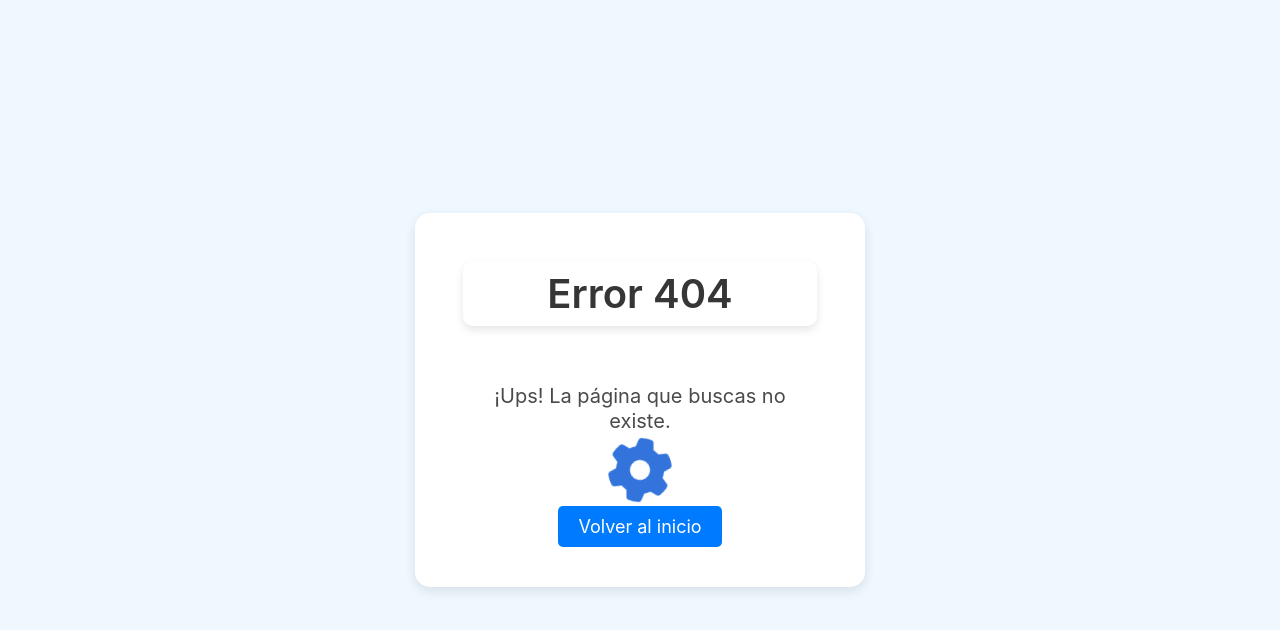
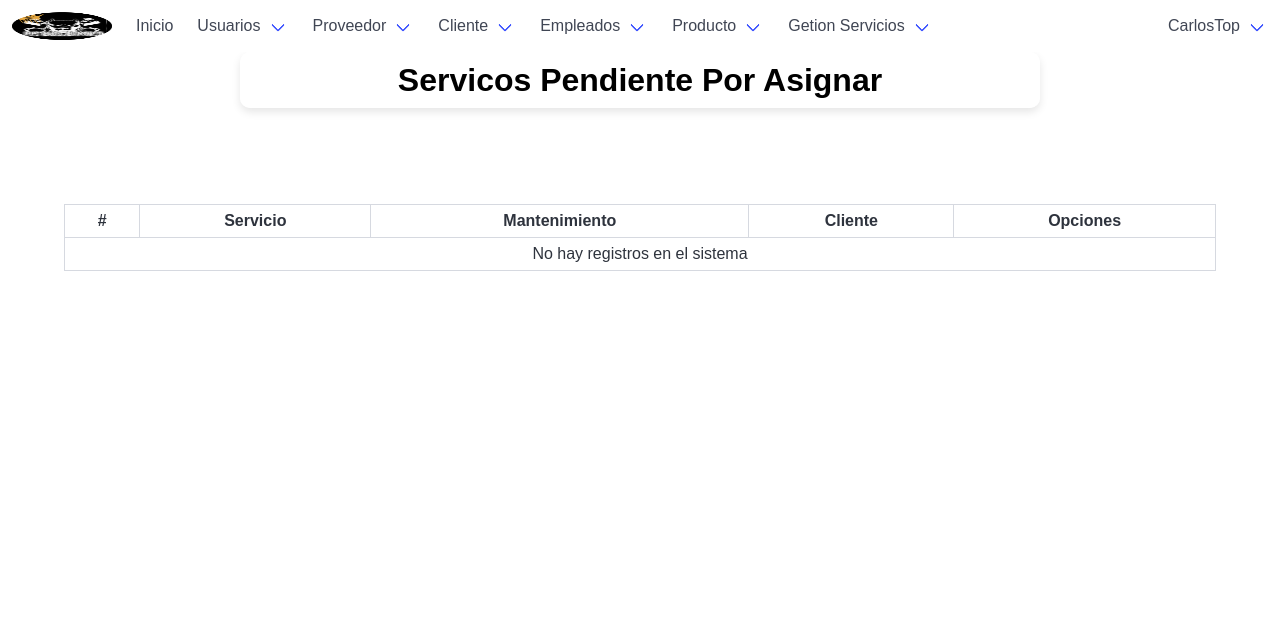
Before and after one commit to carlospalacios25/Taller_Pitbull, a PHP site: page /Taller_Pitbull/servicepend/ in a window 1280 px wide. Shown: the top 630 px of the page. Run offline with PHP 8.4, Linux system fonts and the light colour scheme; a user stored in the database is signed in; data comes from the database, SQL or seed files in the repository; some libraries are stand-ins or nearby versions.

Commit message:
Pend Service

```diff
--- a/app/ajax/serviceAjax.php
+++ b/app/ajax/serviceAjax.php
@@ -14,9 +14,9 @@
 			echo $servicio->registrarServicioControlador();
 		}
 
-		/*if($_POST['Modulo_Cliente']=="actualizar"){
-			echo $porveedor->actualizarProveedorControlador();
-		}*/
+		if($_POST['Modulo_Servicio']=="actualizarEmple"){
+			echo $servicio->actualizarServicioEmpleControlador();
+		}
 
 	}else{
 		session_destroy();
--- a/app/controllers/serviceController.php
+++ b/app/controllers/serviceController.php
@@ -5,6 +5,7 @@
 	use Exception;
 
 	class serviceController extends mainModel{
+
 
 		/*----------  Controlador registrar  ----------*/
 		public function registrarServicioControlador(){
@@ -26,6 +27,7 @@
 
 			// Verificando formato de datos
 			if ($this->verificarDatos("[0-9]{3,40}", $cedulaCli)) {
+
 				$alerta = [
 					"tipo" => "simple",
 					"titulo" => "Ocurrió un error inesperado",
@@ -65,10 +67,13 @@
 				$registrar_servicio = $this->guardarDatos("servicios", $servicio_reg);
 
 				if ($registrar_servicio->rowCount() == 1) {
+					$consulta_id = $this->ejecutarConsulta("SELECT id_servicios FROM servicios ORDER BY id_servicios DESC LIMIT 1");
+        			$idServicio = $consulta_id->fetchColumn();
+
 					$alerta = [
 						"tipo" => "limpiar",
 						"titulo" => "Servicio registrado",
-						"texto" => "Numero de servicio creado ",
+						"texto" => "Tu número de servicio es: " . $idServicio,
 						"icono" => "success"
 					];
 				} else {
@@ -91,7 +96,7 @@
 			return json_encode($alerta);
 		}
 		/*----------  Controlador listar   ----------*/
-		public function listarClienteControlador($pagina, $registros, $url, $busqueda) {
+		public function listadoServiciosPorAsignarControlador($pagina, $registros, $url, $busqueda) {
 
 			$pagina = $this->limpiarCadena($pagina);
 			$registros = $this->limpiarCadena($registros);
@@ -106,11 +111,17 @@
 			$inicio = ($pagina > 0) ? (($pagina * $registros) - $registros) : 0;
 
 			if (isset($busqueda) && $busqueda != "") {
-				$consulta_datos = "SELECT * FROM cliente WHERE (cedula LIKE '%$busqueda%' OR nom_proveedor LIKE '%$busqueda%') ORDER BY cedula ASC LIMIT $inicio, $registros";
-				$consulta_total = "SELECT COUNT(cedula) FROM cliente WHERE (cedula LIKE '%$busqueda%' OR cedula LIKE '%$busqueda%')";
+				$consulta_datos = "SELECT * FROM servicios WHERE (cedula_cliente LIKE '%$busqueda%' OR documento_emp LIKE '%$busqueda%') ORDER BY id_servicios  ASC LIMIT $inicio, $registros";
+				$consulta_total = "SELECT COUNT(cedula) FROM servicios WHERE (cedula_cliente LIKE '%$busqueda%' OR documento_emp LIKE '%$busqueda%')";
 			} else {
-				$consulta_datos = "SELECT * FROM cliente ORDER BY cedula ASC LIMIT $inicio, $registros";
-				$consulta_total = "SELECT COUNT(cedula) FROM cliente";
+				$consulta_datos="SELECT servicios.id_servicios, servicios.observaciones, cliente.nom_cliente, cliente.ape_cliente
+							FROM servicios
+							INNER JOIN cliente ON servicios.cedula_cliente = cliente.cedula
+							WHERE servicios.documento_emp IS NULL
+							LIMIT $inicio, $registros;
+							";
+				$consulta_total = "SELECT COUNT(id_servicios) FROM servicios  WHERE documento_emp IS NULL";
+
 			}
 
 			$datos = $this->ejecutarConsulta($consulta_datos);
@@ -127,11 +138,10 @@
 					<thead>
 						<tr>
 							<th class="has-text-centered">#</th>
-							<th class="has-text-centered">cedula</th>
-							<th class="has-text-centered">Nombre Completo</th>
-							<th class="has-text-centered">Direccion</th>
-							<th class="has-text-centered">Telefono</th>
-							<!--<th class="has-text-centered" colspan="3">Opciones</th>-->
+							<th class="has-text-centered">Servicio</th>
+							<th class="has-text-centered">Mantenimiento</th>
+							<th class="has-text-centered">Cliente</th>
+							<th class="has-text-centered" colspan="3">Opciones</th>
 						</tr>
 					</thead>
 					<tbody>
@@ -144,13 +154,12 @@
 					$tabla .= '
 						<tr class="has-text-centered">
 							<td>' . $contador . '</td>
-							<td>' . $rows['cedula'] . '</td>
-							<td>' . $rows['nom_cliente'] . ' '.$rows['ape_cliente'].'</td>
-							<td>' . $rows['direccion'] . '</td>
-							<td>' . $rows['telefono'] . '</td>
-							<!--<td>
-								<a href="' . APP_URL . 'customerUpdate/' . $rows['cedula'] . '/" class="button is-success is-rounded is-small">Actualizar</a>
-							</td>-->
+							<td>' . $rows['id_servicios'] . '</td>
+							<td>' . $rows['observaciones'] .'</td>
+							<td>' . $rows['nom_cliente'] .' '. $rows['ape_cliente'].' </td>
+							<td>
+								<a href="' . APP_URL . 'serviceUpdateEmpl/' . $rows['id_servicios'] . '/" class="button is-success is-rounded is-small">Asignar</a>
+							</td>
 						</tr>
 					';
 					$contador++;
@@ -182,7 +191,7 @@
 
 			### Paginacion ###
 			if ($total >= 1 && $pagina <= $numeroPaginas) {
-				$tabla .= '<p class="has-text-right">Mostrando Cliente <strong>' . $pag_inicio . '</strong> al <strong>' . $pag_final . '</strong> de un <strong>total de ' . $total . '</strong></p>';
+				$tabla .= '<p class="has-text-right">Servicios Pendiente Por Asignar <strong>' . $pag_inicio . '</strong> al <strong>' . $pag_final . '</strong> de un <strong>total de ' . $total . '</strong></p>';
 
 				$tabla .= $this->paginadorTablas($pagina, $numeroPaginas, $url, 10);
 			}
@@ -191,178 +200,73 @@
 		}
 
 		/*----------  Controlador actualizar   ----------*/
-		public function actualizarProveedorControlador(){
+		public function actualizarServicioEmpleControlador(){
 
-			$documentoProve=$this->limpiarCadena($_POST['documento_NIT']);
+			$idservicio = $this->limpiarCadena($_POST['id_servicios']);
 
 			# Verificando usuario #
-		    $datos=$this->ejecutarConsulta("SELECT * FROM proveedor WHERE documento_NIT ='$documentoProve'");
-		    if($datos->rowCount()<=0){
-		        $alerta=[
-					"tipo"=>"simple",
-					"titulo"=>"Ocurrió un error inesperado",
-					"texto"=>"No hemos encontrado el proveedor en el sistema",
-					"icono"=>"error"
-				];
-				return json_encode($alerta);
-		        exit();
-		    }else{
-		    	$datos=$datos->fetch();
-		    }
-
-		    $admin_usuario=$this->limpiarCadena($_POST['administrador_usuario']);
-		    $admin_clave=$this->limpiarCadena($_POST['administrador_clave']);
-
-		    # Verificando campos obligatorios admin #
-		    if($admin_usuario=="" || $admin_clave==""){
-		        $alerta=[
-					"tipo"=>"simple",
-					"titulo"=>"Ocurrió un error inesperado",
-					"texto"=>"No ha llenado todos los campos que son obligatorios, que corresponden a su USUARIO y CLAVE",
-					"icono"=>"error"
-				];
-				return json_encode($alerta);
-		        exit();
-		    }
-
-		    if($this->verificarDatos("[a-zA-Z0-9]{4,20}",$admin_usuario)){
-		        $alerta=[
-					"tipo"=>"simple",
-					"titulo"=>"Ocurrió un error inesperado",
-					"texto"=>"Su USUARIO no coincide con el formato solicitado",
-					"icono"=>"error"
-				];
-				return json_encode($alerta);
-		        exit();
-		    }
-
-		    if($this->verificarDatos("[a-zA-Z0-9$@.-]{7,100}",$admin_clave)){
-		    	$alerta=[
-					"tipo"=>"simple",
-					"titulo"=>"Ocurrió un error inesperado",
-					"texto"=>"Su CLAVE no coincide con el formato solicitado",
-					"icono"=>"error"
-				];
-				return json_encode($alerta);
-		        exit();
-		    }
-
-		    # Verificando administrador #
-		    $check_admin=$this->ejecutarConsulta("SELECT * FROM usuario WHERE usuario_usuario='$admin_usuario' AND usuario_id='".$_SESSION['id']."'");
-		    if($check_admin->rowCount()==1){
-
-		    	$check_admin=$check_admin->fetch();
-
-		    	if($check_admin['usuario_usuario']!=$admin_usuario || !password_verify($admin_clave,$check_admin['usuario_clave'])){
-
-		    		$alerta=[
-						"tipo"=>"simple",
-						"titulo"=>"Ocurrió un error inesperado",
-						"texto"=>"USUARIO o CLAVE de administrador incorrectos",
-						"icono"=>"error"
-					];
-					return json_encode($alerta);
-		        	exit();
-		    	}
-		    }else{
-		        $alerta=[
-					"tipo"=>"simple",
-					"titulo"=>"Ocurrió un error inesperado",
-					"texto"=>"USUARIO o CLAVE de administrador incorrectos",
-					"icono"=>"error"
-				];
-				return json_encode($alerta);
-		        exit();
-		    }
+			$datos = $this->ejecutarConsulta("SELECT * FROM servicios WHERE id_servicios = '$idservicio' AND documento_emp IS NULL LIMIT 2;");
 
 
-			# Almacenando datos#
-			$nombreProve = $this->limpiarCadena($_POST['nom_proveedor']);
-			$apellidoProve = $this->limpiarCadena($_POST['apellido_sociedad']);
-			$direccionProve = $this->limpiarCadena($_POST['direccion']);
-			$telefonoProve = $this->limpiarCadena($_POST['telefono']);
-			/*$tipoProve = isset($_POST['id_tipo_proveedor']) ? $this->limpiarCadena($_POST['id_tipo_proveedor']) : NULL;*/
-
-		    # Verificando campos obligatorios #
-		    if($documentoProve=="" || $nombreProve==""|| $apellidoProve==""|| $direccionProve==""|| $telefonoProve==""){
-		        $alerta=[
-					"tipo"=>"simple",
-					"titulo"=>"Ocurrió un error inesperado",
-					"texto"=>"No has llenado todos los campos que son obligatorios",
-					"icono"=>"error"
-				];
-				return json_encode($alerta);
-		        exit();
-		    }
-
-		    # Verificando integridad de los datos $this->verificarDatos("[0-9]{0,40}", $tipoProve) || #
-			if ($this->verificarDatos("[0-9]{3,40}", $documentoProve) ||
-				$this->verificarDatos("[0-9]{3,40}", $telefonoProve) ||
-				$this->verificarDatos("[a-zA-ZáéíóúÁÉÍÓÚñÑ ]{3,40}", $nombreProve) ||
-				$this->verificarDatos("[a-zA-ZáéíóúÁÉÍÓÚñÑ ]{3,40}", $apellidoProve)) {
+			if ($datos->rowCount() <= 0) {
 				$alerta = [
 					"tipo" => "simple",
 					"titulo" => "Ocurrió un error inesperado",
-					"texto" => "El proveedor no coincide con el formato solicitado",
+					"texto" => "No hemos encontrado el Servicio en el sistema y/o ya asignado",
 					"icono" => "error"
 				];
 				return json_encode($alerta);
-				exit();
+			} else {
+				$datos = $datos->fetch();
+			}
+
+			# Almacenando datos #
+			$observacionServ = $this->limpiarCadena($_POST['observaciones']);
+			$documentoEmple = isset($_POST['documento_emp']) ? $this->limpiarCadena($_POST['documento_emp']) : NULL;
+
+			# Verificando campos obligatorios #
+			if ($observacionServ == "") {
+				$alerta = [
+					"tipo" => "simple",
+					"titulo" => "Ocurrió un error inesperado",
+					"texto" => "No has llenado todos los campos que son obligatorios",
+					"icono" => "error"
+				];
+				return json_encode($alerta);
 			}
 
 
-            $proveedor_datos_up=[
-				/*[
-					"campo_nombre" => "documento_NIT",
-					"campo_marcador" => ":Documento",
-					"campo_valor" => $documentoProve
-				],*/
+			$servicios_datos_up = [
 				[
-					"campo_nombre" => "nom_proveedor",
-					"campo_marcador" => ":Nombre",
-					"campo_valor" => $nombreProve
+					"campo_nombre" => "observaciones",
+					"campo_marcador" => ":Observaciones",
+					"campo_valor" => $observacionServ
 				],
 				[
-					"campo_nombre" => "apellido_sociedad",
-					"campo_marcador" => ":Apellido",
-					"campo_valor" => $apellidoProve
+					"campo_nombre" => "documento_emp",
+					"campo_marcador" => ":Empleado",
+					"campo_valor" => $documentoEmple
 				],
-				[
-					"campo_nombre" => "direccion",
-					"campo_marcador" => ":Direccion",
-					"campo_valor" => $direccionProve
-				],
-				[
-					"campo_nombre" => "telefono",
-					"campo_marcador" => ":Telefono",
-					"campo_valor" => $telefonoProve
-				],
-				/*[
-					"campo_nombre" => "id_tipo_proveedor",
-					"campo_marcador" => ":Tipo",
-					"campo_valor" => $tipoProve
-				],*/
-
 			];
 
-			$condicion=[
-				"condicion_campo"=>"documento_NIT",
-				"condicion_marcador"=>":Documento",
-				"condicion_valor"=>$documentoProve
+			$condicion = [
+				"condicion_campo" => "id_servicios",
+				"condicion_marcador" => ":IdServicios",
+				"condicion_valor" => $idservicio
 			];
 
-			if($this->actualizarDatos("proveedor", $proveedor_datos_up, $condicion)){
+			if ($this->actualizarDatos("servicios", $servicios_datos_up, $condicion)) {
 				$alerta = [
 					"tipo" => "recargar",
 					"titulo" => "Tipo proveedor actualizado",
-					"texto" => "Los datos del proveedor " . $nombreProve . " se actualizaron correctamente",
+					"texto" => "Servicio asignado a " . $documentoEmple,
 					"icono" => "success"
 				];
 			} else {
 				$alerta = [
 					"tipo" => "simple",
 					"titulo" => "Ocurrió un error inesperado",
-					"texto" => "No hemos podido actualizar los datos del proveedor " . $nombreProve . ", por favor intente nuevamente",
+					"texto" => "No hemos podido actualizar los datos del servicio " . $documentoEmple . ", por favor intente nuevamente",
 					"icono" => "error"
 				];
 			}
@@ -370,4 +274,31 @@
 			return json_encode($alerta);
 		}
 
+		public function obtenerOpcionesEmpleado($busqueda = "") {
+			$busqueda = $this->limpiarCadena($busqueda);
+
+			if ($busqueda != "") {
+				$consulta_datos = "SELECT * FROM cargos WHERE (id_cargos LIKE :busqueda OR tipo_cargo LIKE :busqueda) ORDER BY id_cargos ASC";
+			} else {
+				$consulta_datos = "SELECT * FROM empleado ORDER BY documento_emp  ASC";
+			}
+
+			$stmt = $this->ejecutarConsulta($consulta_datos);
+
+			if ($busqueda != "") {
+				$stmt->bindValue(':busqueda', '%' . $busqueda . '%');
+			}
+
+			$stmt->execute();
+
+			$datos = $stmt->fetchAll();
+
+			$opciones = '';
+			foreach ($datos as $row) {
+				$opciones .= '<option value="' . htmlspecialchars($row['documento_emp']) . '">' . htmlspecialchars($row['nom_empleado']) . ' ' . htmlspecialchars($row['ape_empleado']) . '</option>';
+			}
+
+			// Devolver las opciones generadas
+			return $opciones;
+		}
 	}
--- a/app/models/mainModel.php
+++ b/app/models/mainModel.php
@@ -12,7 +12,7 @@
         private $user = DB_USER;
         private $pass = DB_PASS;
 
-        public function conectar(){
+		public function conectar(){
             $conexion = new PDO("mysql:host=".$this->server.";dbname=".$this->db,$this->user,$this->pass);
 			$conexion->exec("SET CHARACTER SET utf8");
 			return $conexion;
--- a/app/models/viewsModel.php
+++ b/app/models/viewsModel.php
@@ -7,7 +7,7 @@
 		/*---------- Modelo obtener vista ----------*/
 		protected function obtenerVistasModelo($vista){
 
-			$listaBlanca=["dashboard","userNew","userList","userUpdate","userSearch","userPhoto","logOut","tsupplierNew","tsupplierUpdate","supplierNew","supplierUpdate","customerNew","customerList","postNew","postUpdate","employeeNew","employeeUpdate","informationshop","productNew","productUpdate","serviceNew"];
+			$listaBlanca=["dashboard","userNew","userList","userUpdate","userSearch","userPhoto","logOut","tsupplierNew","tsupplierUpdate","supplierNew","supplierUpdate","customerNew","customerList","postNew","postUpdate","employeeNew","employeeUpdate","informationshop","productNew","productUpdate","serviceNew","servicepend","serviceUpdateEmpl"];
 
 			if(in_array($vista, $listaBlanca)){
 				if(is_file("./app/views/content/".$vista."-view.php")){
--- a/app/views/content/employeeNew-view.php
+++ b/app/views/content/employeeNew-view.php
@@ -72,5 +72,5 @@
 
             echo $insUsuario->listarEmpleadoControlador($url[1],5,$url[0],"");
         ?>
+    </div>
 </div>
-</div>
--- /dev/null
+++ b/app/views/content/servicepend-view.php
@@ -0,0 +1,13 @@
+<div class="container is-fluid mb-6">
+        <h6 class="title">Servicos Pendiente Por Asignar</h6>
+    </div>
+    <div class="container pb-6 pt-6">
+        <?php
+
+        use app\controllers\serviceController;
+
+            $insUsuario = new serviceController();
+
+            echo $insUsuario->listadoServiciosPorAsignarControlador($url[1],5,$url[0],"");
+        ?>
+    </div>
--- a/app/views/inc/navbar.php
+++ b/app/views/inc/navbar.php
@@ -83,6 +83,16 @@
                     </a>
                 </div>
             </div>
+            <div class="navbar-item has-dropdown is-hoverable">
+                <a class="navbar-link" href="#">
+                    Getion Servicios
+                </a>
+                <div class="navbar-dropdown is-boxed">
+                    <a class="navbar-item" href="<?php echo APP_URL; ?>servicepend/">
+                        Pendiente Por asignar
+                    </a>
+                </div>
+            </div>
         </div>
 
         <div class="navbar-end">
```
Also changed, not shown: app/views/content/serviceUpdateEmpl-view.php (added, +69 -0 lines), app/views/content/tsupplierUpdate-view.php (+4 -6 lines).
